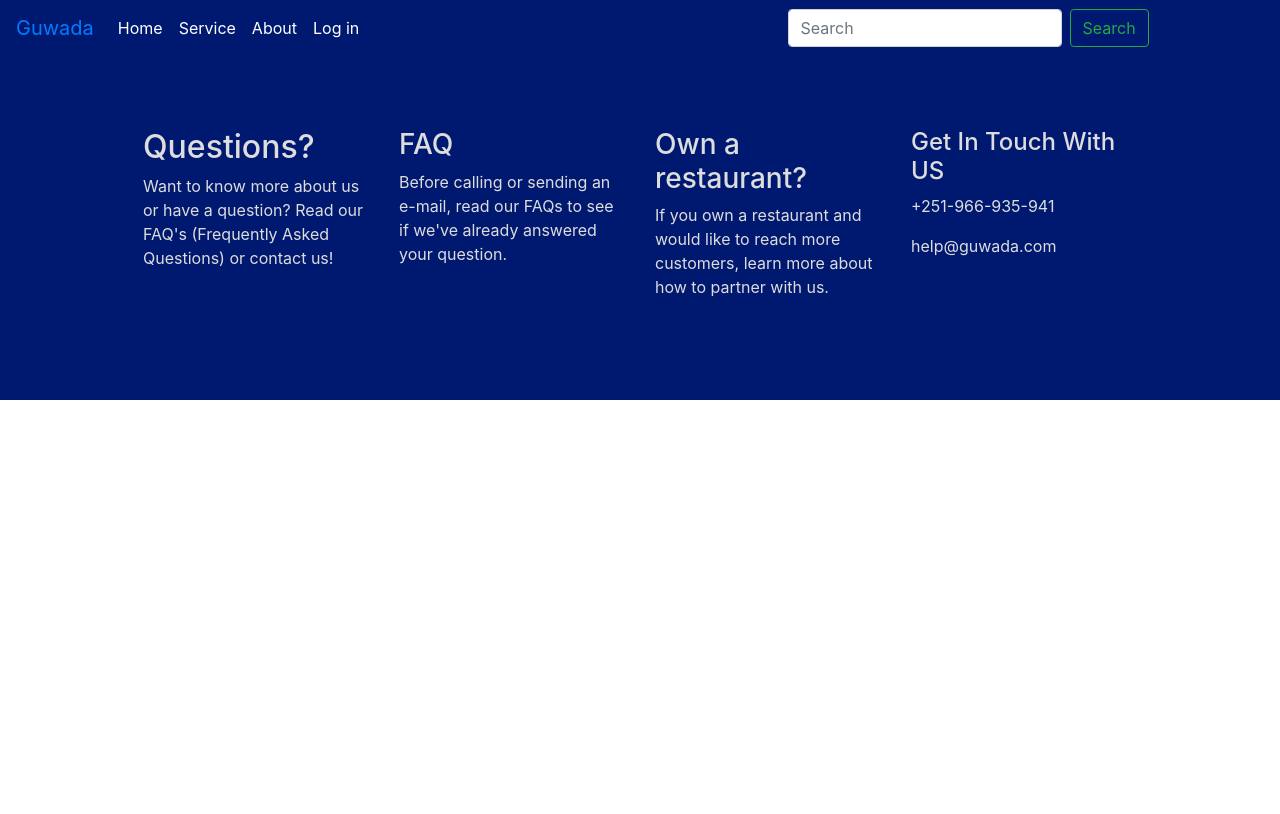
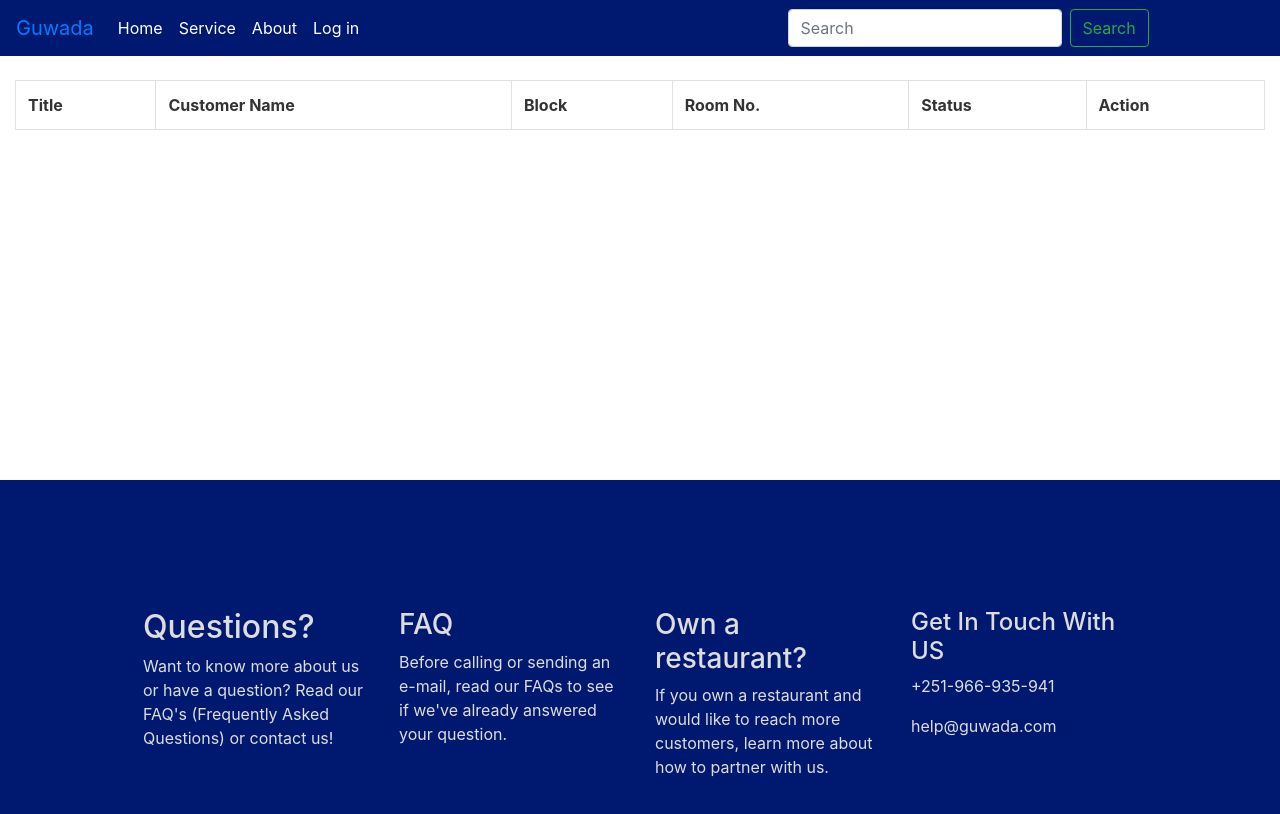
Before and after one commit to Girumance/GuwadaFrontEnd, a React (Create React App) app: page / in a window 1280 px wide. Shown: the top 814 px of the page. Built offline with nearby package versions, Linux system fonts and the light colour scheme.

Commit message:
show order is added

```diff
--- a/src/App.js
+++ b/src/App.js
@@ -13,7 +13,9 @@ import Restaurants from './Components/Restaurants';
 import KitchenDetails from './Components/KitchenDetails';
 import AddKitchen from './Components/AddKitchen';
 import AddKMenu from './Components/AddMenu';
-import showMenu from './Components/showMenu';
+import ShowMenu from './Components/ShowMenu';
+import ShowMenuWrapper from './Components/ShowMenuWrapper';
+import Order from './Components/Order';
 
 function App() {
 
@@ -27,13 +29,13 @@ function App() {
       <AddKitchen/>
        <KitchenDetails/>
       <AddKMenu/>
-
+      <ShowMenuWrapper/>
    */
   return (
     <div className="App">
       <Navigation/>
 
-      <showMenu/>
+      <Order/>
 
       <Footer/>
 
--- /dev/null
+++ b/src/Components/Order.js
@@ -0,0 +1,23 @@
+import React from "react"
+
+export default class Order extends React.Component{
+    render(){
+        return(
+            <div className="order">
+                <div className="col-md-12">
+                <table className="table table-bordered">
+                    <tr>
+                        <th>Title</th>
+                        <th>Customer Name</th>
+                        <th>Block</th>
+                        <th> Room No. </th>
+                        <th>Status</th>
+                        <th>Action</th>
+                    </tr>
+                </table>
+                </div>
+
+            </div>
+        );
+    }
+}
--- /dev/null
+++ b/src/Components/ShowMenu.js
@@ -0,0 +1,40 @@
+import React from "react"
+import image1 from "../IMG/logo1.png"
+import image2 from "../IMG/logo2.jpg"
+import image3 from "../IMG/logo3.jpg"
+
+
+
+export default class ShowMenu extends React.Component{
+
+    render(){
+        return(
+
+
+                    <div class="card">
+                        <img class="card-img-top" src={image1} alt="Card image cap"/>
+
+                        <div class="card-body">
+                            <h5 class="card-title"><b>Title:</b>Burger</h5>
+                            <p class="card-text">Some quick example text to build on the card title and make up the bulk of the card's content.</p>
+                            <h6><b>Type:</b>BreakFast</h6>
+                            <h6><b>Price:</b>250 ETB</h6>
+
+
+                        <div className="card-fotter row">
+                        <div className="col-md-6">
+                        <a href="#" class="btn btn-block btn-warning">Edit</a>
+                        </div>
+
+                        <div className="col-md-6">
+                        <a href="#" class="btn btn-block btn-danger">Delete</a>
+                        </div>
+                        </div>
+                        </div>
+                        </div>
+
+
+        );
+
+    }
+}
--- /dev/null
+++ b/src/Components/ShowMenuWrapper.js
@@ -0,0 +1,68 @@
+import React from "react"
+import ShowMenu from "./ShowMenu"
+
+export default class ShowMenuWrapper extends React.Component{
+    render(){
+        return(
+            <div className="container">
+                <h3>ALl your Menus</h3>
+            <div className="row">
+                <div className="col-md-4">
+                        <ShowMenu/>
+                </div>
+
+                <div className="col-md-4">
+                        <ShowMenu/>
+                </div>
+
+                <div className="col-md-4">
+                        <ShowMenu/>
+                </div>
+
+
+                <div className="col-md-4">
+                        <ShowMenu/>
+                </div>
+
+
+                <div className="col-md-4">
+                        <ShowMenu/>
+                </div>
+
+
+
+                <div className="col-md-4">
+                        <ShowMenu/>
+                </div>
+
+
+
+                <div className="col-md-4">
+                        <ShowMenu/>
+                </div>
+
+
+
+                <div className="col-md-4">
+                        <ShowMenu/>
+                </div>
+                <div className="col-md-4">
+                        <ShowMenu/>
+                </div>
+
+
+                <div className="col-md-4">
+                        <ShowMenu/>
+                </div>
+
+
+                <div className="col-md-4">
+                        <ShowMenu/>
+                </div>
+
+
+                </div>
+            </div>
+        );
+    }
+}
--- a/src/Components/showMenu.js
+++ /dev/null
@@ -1,18 +0,0 @@
-import React from "react";
-import image2 from "../IMG/logo2.jpg"
-export default class showMenu extends React.Component{
-
-    render(){
-        return(
-            <div className="card">
-                        <img class="card-img-top" src={image2} alt="Card image cap"/>
-                        <div class="card-body">
-                            <h5 class="card-title">Card title</h5>
-                            <p class="card-text">Some quick example text to build on the card title and make up the bulk of the card's content.</p>
-
-                        </div>
-                        <a href="#" class="btn btn-success">Open</a>
-         </div>
-        );
-    }
-}
--- a/src/style.css
+++ b/src/style.css
@@ -126,7 +126,7 @@ padding:10%;
 }
 
 .card{
-    height: 60vh;
+    min-height: 30vh;
     margin-top:10%;
     Color:#333;
 }
@@ -285,3 +285,8 @@ min-height: 50vh;
 form{
     margin:10%;
 }
+
+.order{
+    margin-top: 10vh;
+    min-height: 50vh;
+}
```
